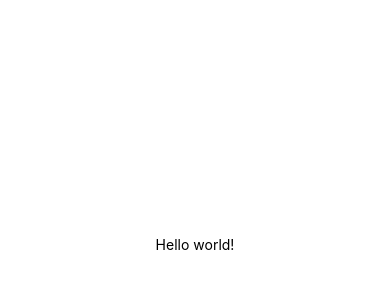
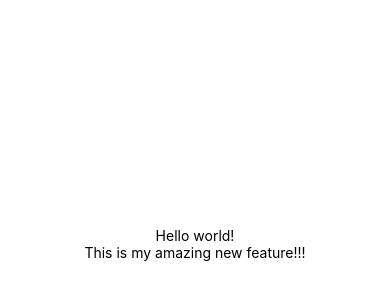
Before and after one commit to yjsoon/react-native-project1, a React Native app: screen / in a window 390 px wide. Shown: the part 178-478 px from the top of the page. Built offline with nearby package versions, Linux system fonts and the light colour scheme.

Commit message:
Added amazing new feature

```diff
--- a/App.js
+++ b/App.js
@@ -6,6 +6,7 @@ export default function App() {
   return (
     <View style={styles.container}>
       <Text>Hello world!</Text>
+      <Text>This is my amazing new feature!!!</Text>
       <StatusBar style="auto" />
     </View>
   );
@@ -15,7 +16,6 @@ const styles = StyleSheet.create({
   container: {
     flex: 1,
     backgroundColor: "#fff",
-    color: "purple",
     alignItems: "center",
     justifyContent: "center",
   },
```
